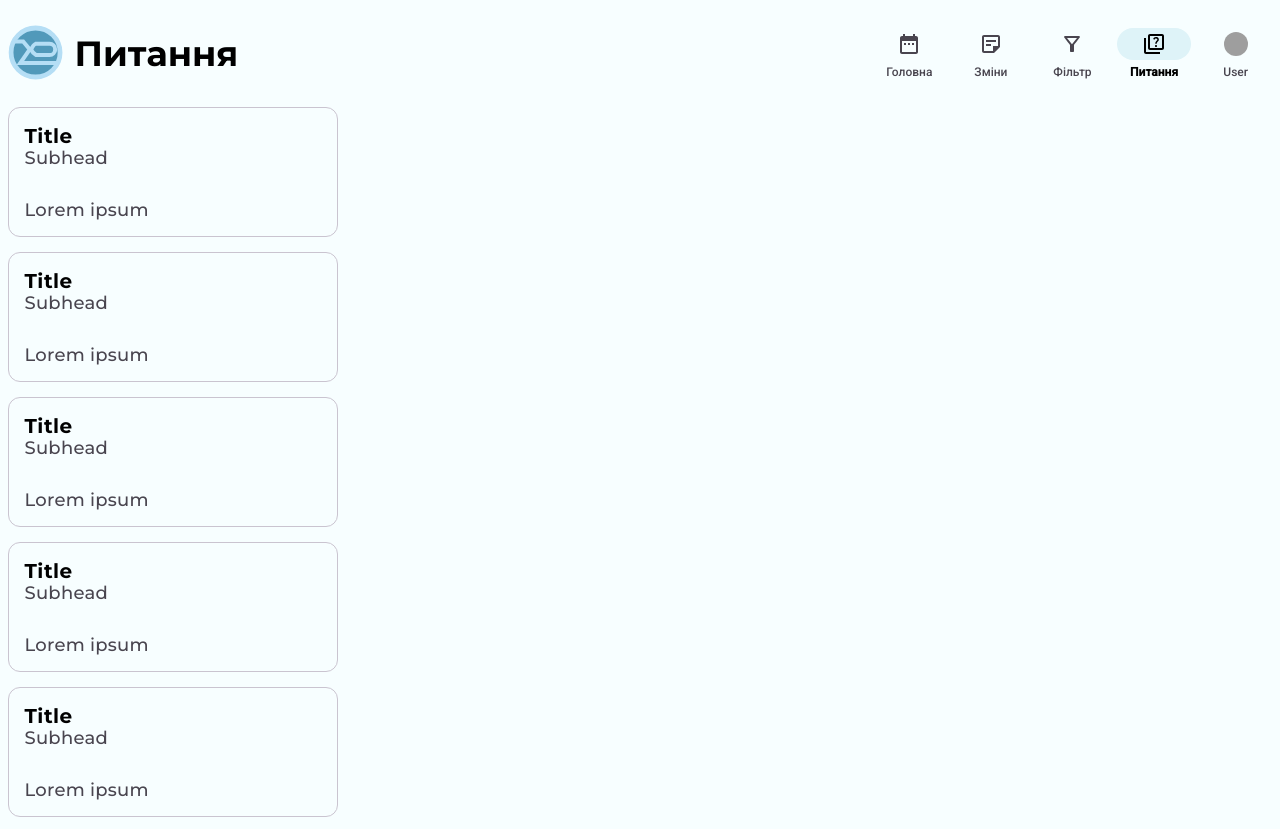
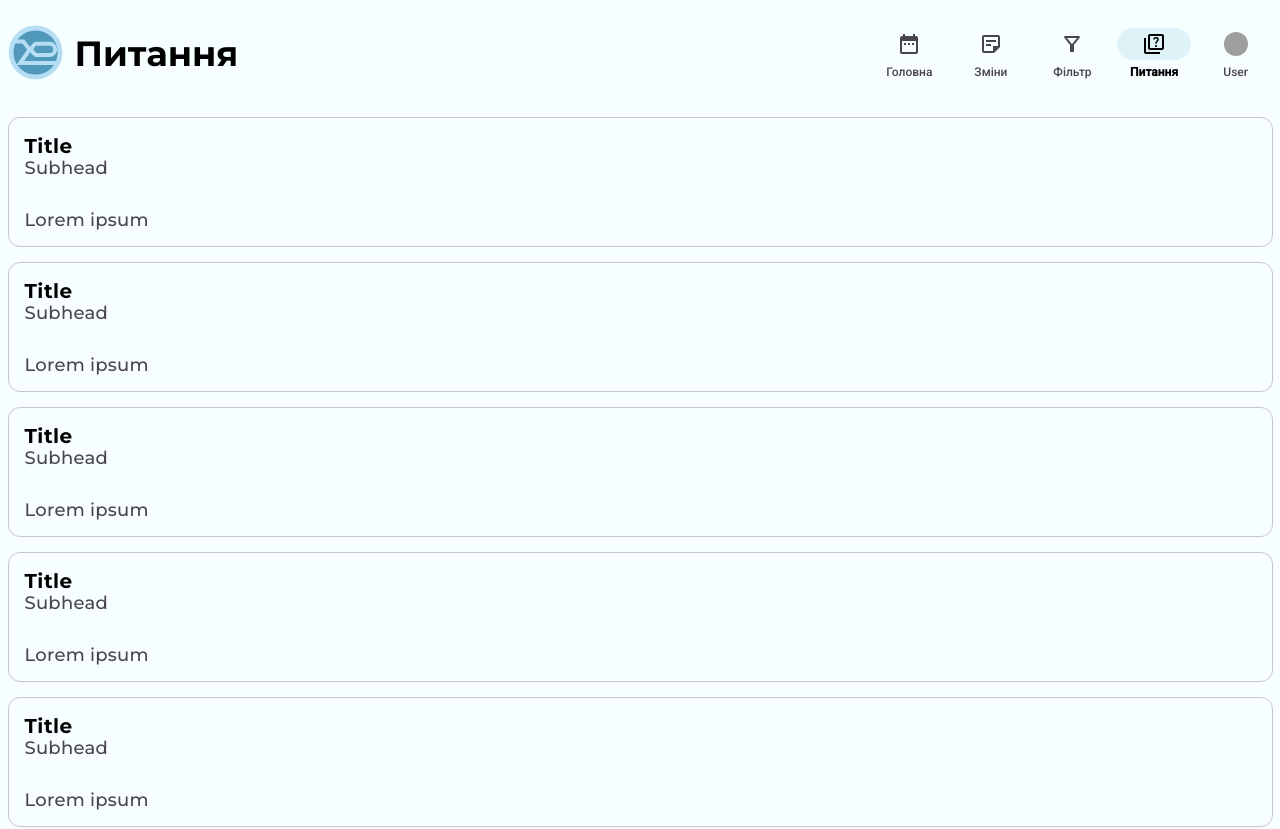
Before and after one commit to mindenit/nure-schedule, a React (Vite) app: page /questions in a window 1280 px wide. Shown: the top 829 px of the page. Built offline with nearby package versions, Linux system fonts and the light colour scheme; grey boxes are pictures that could not be loaded; what @nurejs/api would draw is missing.

Commit message:
fix: add new state to card

```diff
--- a/src/components/ui/Card/Card.styles.ts
+++ b/src/components/ui/Card/Card.styles.ts
@@ -1,7 +1,7 @@
 import styled from "styled-components";
 import { media } from "styles/media";
 
-export const StyledCard = styled.div`
+export const StyledCard = styled.div<{ isFullWidth: boolean }>`
     display: flex;
     flex-direction: column;
     align-items: flex-start;
@@ -16,7 +16,8 @@ export const StyledCard = styled.div`
 
     padding: 16px;
 
-    width: 330px;
+    width: ${({ isFullWidth }) => (isFullWidth === true ? "100%" : "350px")};
+
     @media ${media.small} {
         width: 100%;
     }
--- a/src/components/ui/Card/Card.tsx
+++ b/src/components/ui/Card/Card.tsx
@@ -16,9 +16,9 @@ import { getCardDetails } from "core/utils";
 
 const Card: React.FC<
     CardProps & (SubjectCardProps | InfoCardProps | GroupCardProps)
-> = ({ cardType, ...props }) => {
+> = ({ cardType, isFullWidth = false, ...props }) => {
     return (
-        <S.StyledCard>
+        <S.StyledCard isFullWidth={isFullWidth}>
             {cardType === "subject" && (
                 <SubjectCard {...(props as SubjectCardProps)}></SubjectCard>
             )}
--- a/src/core/types/card.types.ts
+++ b/src/core/types/card.types.ts
@@ -1,10 +1,12 @@
 import { IGroup } from "@nurejs/api";
 
 export type SubjectType = "Лк" | "Лб" | "Пз";
+export type CardType = "info" | "subject" | "group";
 
 export interface CardProps {
     id: string;
-    cardType: "info" | "subject" | "group";
+    cardType: CardType;
+    isFullWidth?: boolean;
 }
 
 export interface SubjectCardProps extends CardProps {
--- a/src/pages/Questions/index.tsx
+++ b/src/pages/Questions/index.tsx
@@ -17,6 +17,7 @@ const Questions: React.FC<Props> = ({ cards }) => {
                     <Card
                         key={index}
                         cardType="info"
+                        isFullWidth
                         id={card.title}
                         title={card.title}
                         subhead={card.subhead}
--- a/src/pages/layout/MainLayout.styles.ts
+++ b/src/pages/layout/MainLayout.styles.ts
@@ -27,14 +27,15 @@ export const MainLayoutHeader = styled.div`
     margin-bottom: 10px;
 `;
 
+export const MainLayoutDesktopHeader = styled.div`
+    background-color: ${({ theme }) => theme.colors.desktopHeader};
+    padding-top: 25px;
+    padding-bottom: 25px;
+    margin-bottom: 10px;
+`;
+
 export const MainLayoutDesktopContainer = styled(C.Container)`
     display: flex;
     align-items: center;
     justify-content: space-between;
 `;
-
-export const MainLayoutDesktopHeader = styled.div`
-    background-color: ${({ theme }) => theme.colors.desktopHeader};
-    padding-top: 25px;
-    padding-bottom: 25px;
-`;
```
